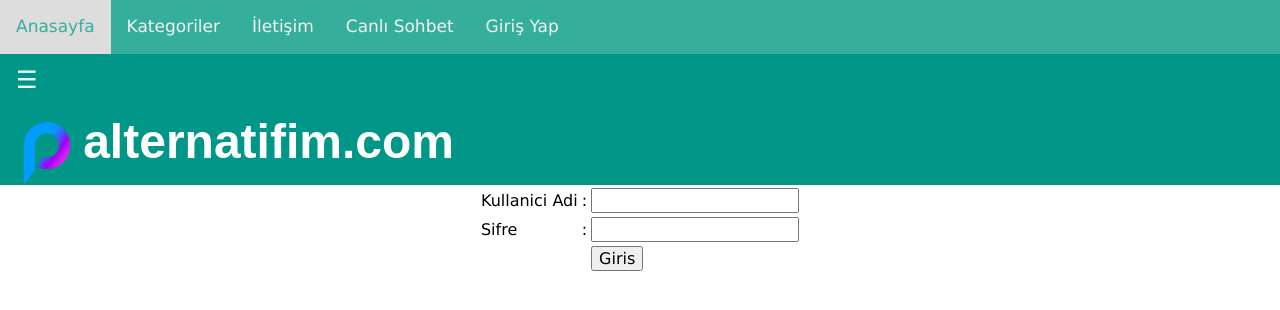
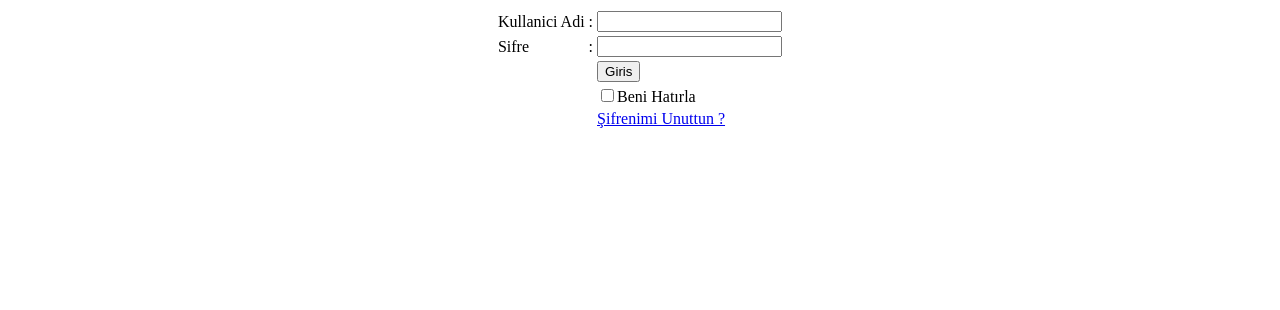
Before and after one commit to ibrahimtosunoglu/YMU-313GrupWEB, a PHP site: page /webproje/userlogin.php in a window 1280 px wide. Shown: the top 310 px of the page. Run offline with PHP 8.4, Linux system fonts and the light colour scheme; data that the repository does not hold is empty.

Commit message:
userlogin güncellendi

```diff
--- a/webproje/userlogin.php
+++ b/webproje/userlogin.php
@@ -1,74 +1,9 @@
-<?php @include "baglanti.php";
-session_start();?>
-    <html>
-    <title>ANASAYFA</title>
-    <meta name="viewport" content="width=device-width, initial-scale=1">
-    <link rel="stylesheet" href="https://www.w3schools.com/w3css/4/w3.css">
-    <style>.topnav {
-            background-color: #35af9b;
-            overflow: hidden;
-        }
-        .topnav a {
-            float: left;
-            display: block;
-            color: #f2f2f2;
-            text-align: center;
-            padding: 14px 16px;
-            text-decoration: none;
-            font-size: 17px;
-        }
-        .topnav a:hover {
-            background-color: #ddd;
-            color:#35af9b;
-        }
-        .topnav a.active {
-            background-color: #35af9b;
-            color: white;
-        }</style>
-    <body>
-    <div class="topnav" id="myTopnav">
-        <a href="index.php">Anasayfa</a>
-        <a onclick="w3_open()">Kategoriler</a>
-        <a href="iletisim.php">İletişim</a>
-        <a href="canli.php">Canlı Sohbet</a>
-        <?php if(isset($_SESSION["login"])&& $_SESSION["login"] ){
-            echo "<a href=\"profil.php\">Profilim</a>";
-            echo "<a href=\"uyecikis.php\">Çıkış Yap</a>";
-        }
-        else{
-            echo "<a href=\"userlogin.php\">Giriş Yap</a>";
-        }?>
-    </div>
-    <!-- Sidebar -->
-    <div class="w3-sidebar w3-bar-block w3-border-right" style="display:none" id="mySidebar">
-        <button onclick="w3_close()" class="w3-bar-item w3-large">Kapat &times;</button>
+<?php
+    session_start();
+    include "baglanti.php";
+?>
 
-        <?php $query=$baglanti->query('SELECT adi FROM kategoriler');
-        foreach( $query as $row ){
-            echo "<a href=\"".$row["adi"].".php\" class=\"w3-bar-item w3-button\">".$row['adi']."</a>";
-        }?>
-
-    </div>
-
-    <!-- Page Content -->
-    <div class="w3-teal">
-        <button class="w3-button w3-teal w3-xlarge" onclick="w3_open()">☰</button>
-        <div class="w3-container">
-            <img src="logo.fw.png" alt="Car" style="width:5%"> <font face="arial" size="20" color="white">
-                <b>alternatifim.com</b></font>
-        </div>
-    </div>
-
-
-    <script>
-        function w3_open() {
-            document.getElementById("mySidebar").style.display = "block";
-        }
-        function w3_close() {
-            document.getElementById("mySidebar").style.display = "none";
-        }
-    </script>
-    <form action="userlogin.php" method="POST">
+<form action="" method="POST">
     <table align="center">
         <tr>
             <td>Kullanici Adi</td>
@@ -85,15 +20,35 @@ session_start();?>
             <td></td>
             <td><input type="submit" value="Giris"></td>
         </tr>
+        <tr>
+            <td></td>
+            <td></td>
+            <td><input type="checkbox" name="hatirla"/>Beni Hatırla</br/></td>
+        </tr>
+        <tr>
+            <td></td>
+            <td></td>
+            <td><?php echo "<a href=\"?baslik=sunuttum\"class=\"w3-button w3-bar-item\">Şifrenimi Unuttun ? </a>";?></td>
+        </tr>
     </table>
-    </form>
+
 
 <?php
 
+if(isset($_GET["baslik"])){
+    $baslik   = $_GET["baslik"];
+    if($baslik=="sunuttum"){
+        header("Location:sifremiunuttum.php");
+    }
+}
+
 if(isset($_POST["kadi"])) {
+
+
 
     $kadi = $_POST["kadi"];
     $ksifre = $_POST["ksifre"];
+
 
     if(!$kadi || !$ksifre){
         echo "Kullanıcı Adı/Şifre Boş Olamaz";
@@ -103,7 +58,7 @@ session_start();?>
 
         if($sorgu->rowCount()){
             $_SESSION["login"]=true;
-                header("Location:index.php");
+            header("Location:userlogin.php");
         }
         elseif(!$sorgu->rowCount()){
             echo "Kullanıcı Adı/Şifre Yanlış";
@@ -112,6 +67,3 @@ session_start();?>
 }
 
 ?>
-
-    </body>
-    </html>
```
Lines whose indentation alone changed are shown as unchanged.
